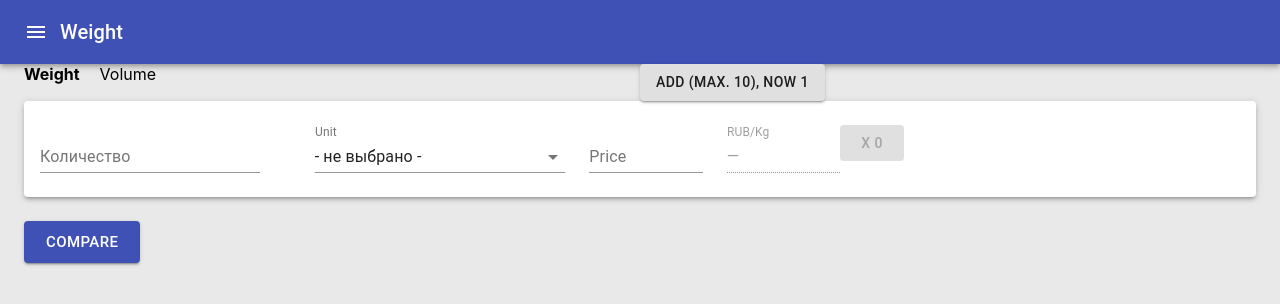
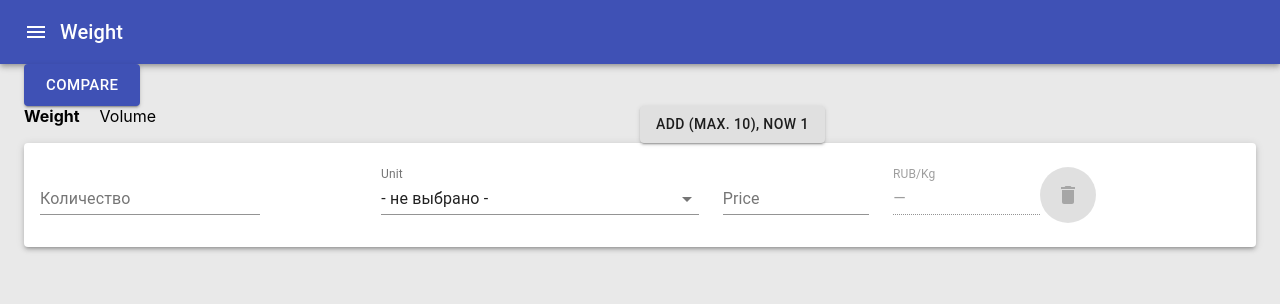
Before and after one commit to LazzyLizzard/shop-assist, a React (Create React App) app: page / in a window 1280 px wide. Shown: the top 304 px of the page. Built offline with nearby package versions, Linux system fonts and the light colour scheme.

Commit message:
Styling components relocation

```diff
--- a/src/App.jsx
+++ b/src/App.jsx
@@ -1,6 +1,6 @@
 import React, {Component} from 'react';
 import {get, isEqual} from 'lodash';
-import {Button, Container, Grid, Drawer} from '@material-ui/core';
+import {Button, Container, Drawer, Grid} from '@material-ui/core';
 import {DEFAULT_COMPARE_DATA} from './constants/initial-values';
 import {MEASURES} from './constants/measures';
 import {BEST_VALUES_INDEXES, COMPARE_DATA, MEASURE, SIDEBAR_VISIBLE} from './constants/field-names';
@@ -20,6 +20,15 @@ const setMeasure = (measureKey) => {
         itemName: measureItem.itemName
     }
 };
+
+// const useStyles = makeStyles((theme) => ({
+//     compareButtonContainer: {
+//         padding: theme.spacing(3)
+//     }
+// }));
+// const classes = useStyles();
+
+// @StylerHoc
 
 export class App extends Component {
     state = {
@@ -86,6 +95,7 @@ export class App extends Component {
     }
 
     render() {
+
         const {compareData, measure} = this.state;
         return (
             <React.Fragment>
@@ -99,9 +109,26 @@ export class App extends Component {
                     open={this.state[SIDEBAR_VISIBLE]}
                     onClose={this.sidebarToggler}
                 >
-                    dfsdf
+                    <MeasuresList
+                        measures={MEASURES}
+                        keyWord={measure.keyWord}
+                        changeMeasureHandler={this.changeMeasureHandler}
+                    />
                 </Drawer>
                 <Container maxWidth={false}>
+                    <div>
+                        <Button
+                            size="large"
+                            type="button"
+                            color="primary"
+                            variant="contained"
+                            onClick={() => this.setState({
+                                [BEST_VALUES_INDEXES]: fl(compareData, this.state.measure.standard)
+                            })}
+                        >
+                            Compare
+                        </Button>
+                    </div>
                     <Grid container>
                         <Grid item xs={6}>
                             <MeasuresList
@@ -132,24 +159,11 @@ export class App extends Component {
                         standard={this.state.measure.standard}
                     />
 
-                    <Grid container spacing={3}>
-                        <Grid item xs={12}>
-                            <Button
-                                size="large"
-                                type="button"
-                                color="primary"
-                                variant="contained"
-                                onClick={() => this.setState({
-                                    [BEST_VALUES_INDEXES]: fl(compareData, this.state.measure.standard)
-                                })}
-                            >
-                                Compare
-                            </Button>
-                        </Grid>
-                    </Grid>
 
                 </Container>
             </React.Fragment>
         );
     }
 }
+
+export default App;
--- a/src/components/price-item/price-item.jsx
+++ b/src/components/price-item/price-item.jsx
@@ -1,7 +1,8 @@
 import React from 'react';
 import {get} from 'lodash';
-import {Button, FormControl, Grid, InputLabel, makeStyles, MenuItem, Paper, Select, TextField} from '@material-ui/core';
+import {Fab, FormControl, Grid, InputLabel, makeStyles, MenuItem, Paper, Select, TextField} from '@material-ui/core';
 import {green} from '@material-ui/core/colors';
+import DeleteIcon from '@material-ui/icons/Delete';
 import {Input} from '../../components';
 import {calculatePricePerStandardValue} from '../../utils';
 import {MEASURES} from '../../constants/measures';
@@ -59,7 +60,7 @@ export const PriceItem = ({
                 elevation={3}
             >
                 <Grid container>
-                    <Grid item lg={8} xs={10}>
+                    <Grid item lg={10} xs={10}>
                         <Grid
                             container
                             spacing={3}
@@ -119,18 +120,16 @@ export const PriceItem = ({
                             </Grid>
                         </Grid>
                     </Grid>
-                    <Grid item lg={2} xs={2}>
-                        <Button
+                    <Grid item lg={1} xs={2}>
+                        <Fab
                             disabled={!allowDelete}
-                            type="button"
                             color="secondary"
-                            variant="contained"
                             onClick={() => {
                                 removeHandler(index)
                             }}
                         >
-                            x {index}
-                        </Button>
+                            <DeleteIcon />
+                        </Fab>
                     </Grid>
                 </Grid>
             </Paper>
--- /dev/null
+++ b/src/hocs/styler-hoc.jsx
@@ -0,0 +1,5 @@
+import React from 'react';
+
+export const StylerHoc = () => {
+
+}
```
Also changed, not shown: 1 other file (tests, documents, lock files or other folders).
